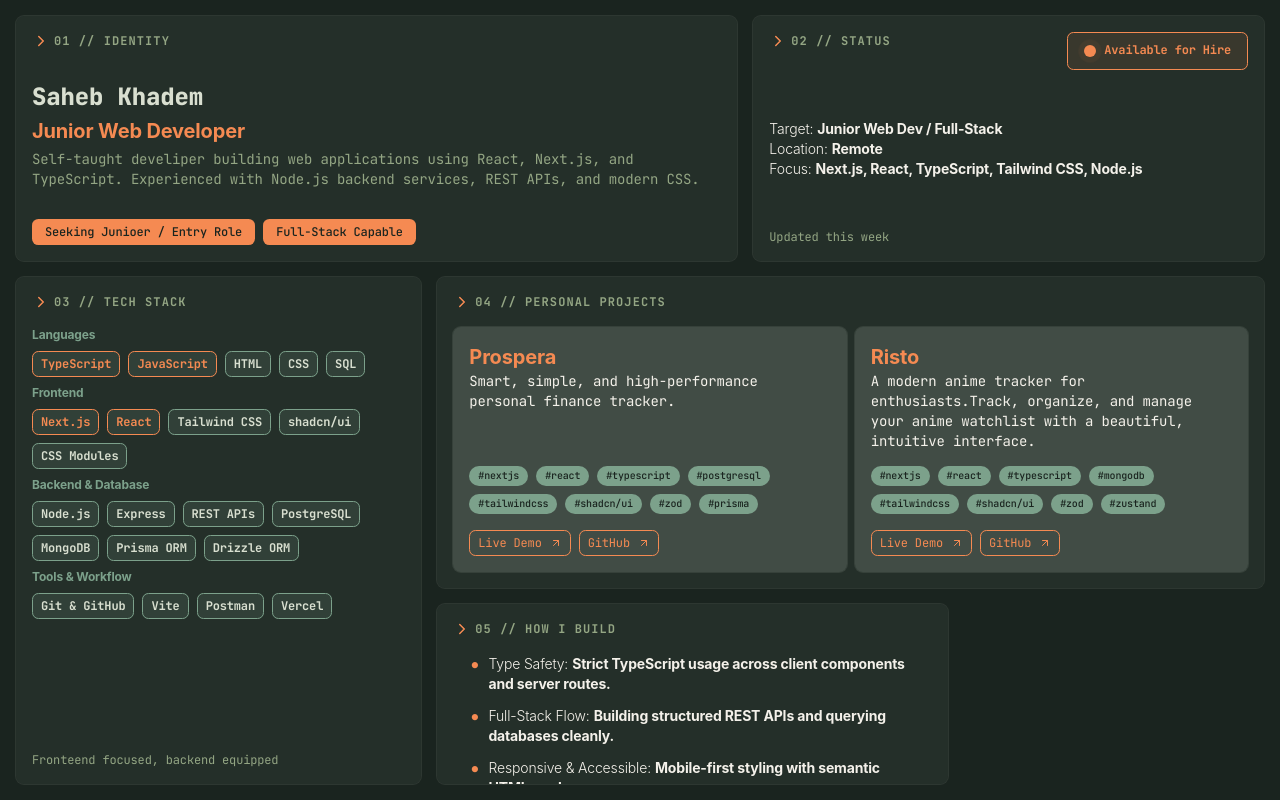
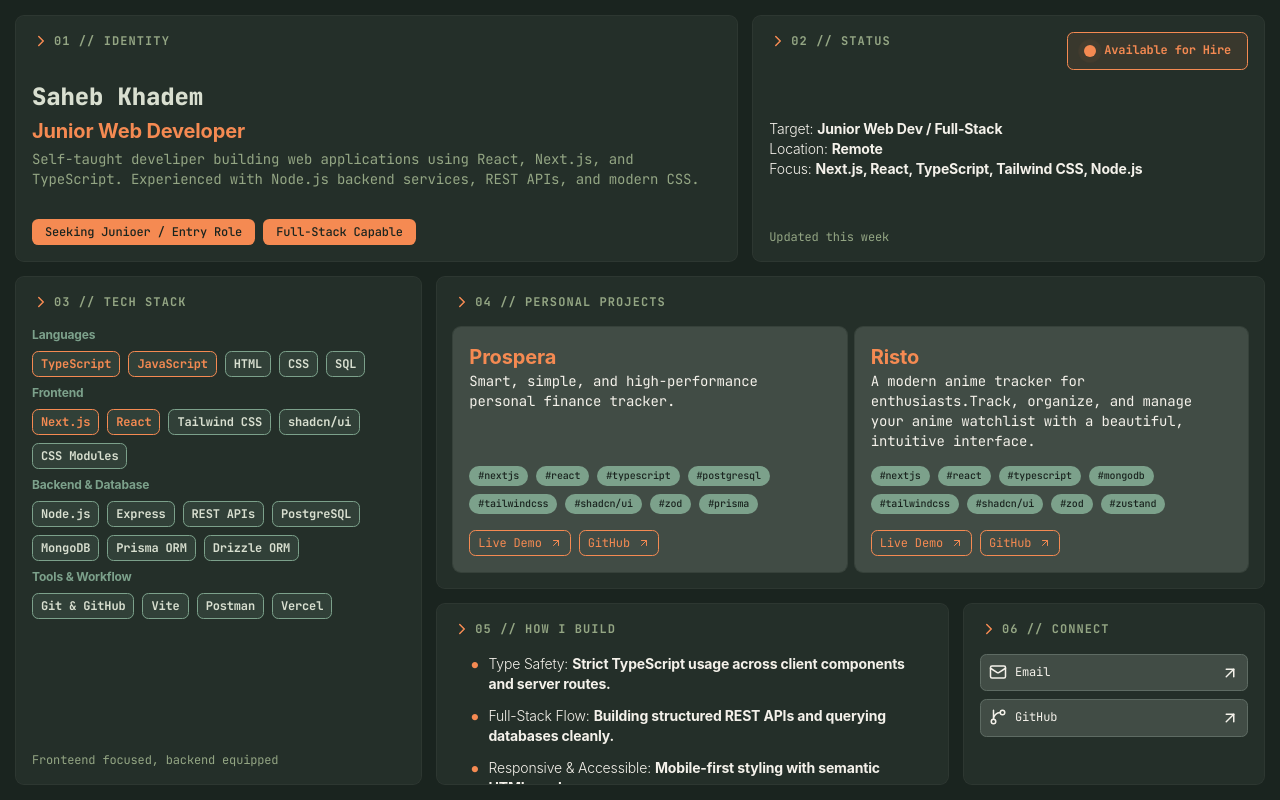
Before and after one commit to sahebkhadem/sahebkhademdev, a Next.js app: page / in a window 1280 px wide. Built offline with nearby package versions, Linux system fonts and the light colour scheme.

Commit message:
Add ConnectTile to homepage

```diff
--- a/src/app/page.tsx
+++ b/src/app/page.tsx
@@ -1,3 +1,4 @@
+import ConnectTile from "@/components/tiles/ConnectTile";
 import HowIBuildTile from "@/components/tiles/HowIBuildTile";
 import IdentityTile from "@/components/tiles/IdentityTile";
 import ProjectsTile from "@/components/tiles/projects/ProjectsTile";
@@ -12,6 +13,7 @@ export default function Home() {
 			<TechStackTile className="md:col-span-4 md:row-span-8" />
 			<ProjectsTile className="md:col-span-8 md:row-span-5" />
 			<HowIBuildTile className="md:col-span-5 md:row-span-3" />
+			<ConnectTile className="md:col-span-3 md:row-span-3" />
 		</main>
 	);
 }
--- /dev/null
+++ b/src/components/tiles/ConnectTile.tsx
@@ -0,0 +1,57 @@
+import Link from "next/link";
+
+import { ArrowUpRight, ChevronRight, GitBranch, Mail } from "lucide-react";
+
+import { Card, CardContent, CardHeader, CardTitle } from "@/components/ui/card";
+
+import { cn } from "@/lib/utils";
+
+export default function IdentityTile({ className }: { className?: string }) {
+	return (
+		<Card
+			className={cn(
+				"flex flex-col bg-accent/15 transition-colors hover:bg-accent/25",
+				className
+			)}
+		>
+			<CardHeader>
+				<CardTitle className="flex items-center gap-1 font-bold font-mono text-xs">
+					<ChevronRight className="text-primary" size={18} />
+					<p className="text-muted-foreground tracking-widest">
+						{"06 // CONNECT"}
+					</p>
+				</CardTitle>
+			</CardHeader>
+			<CardContent>
+				<CardContent className="p-0">
+					<div className="flex flex-col gap-2">
+						<Link
+							href="mailto:saheb1379@gmail.com"
+							className="flex items-center justify-between gap-2 rounded-md border border-accent bg-accent/50 p-2 transition-colors hover:bg-accent/75"
+						>
+							<div className="flex gap-2">
+								<Mail size={18} />
+								<span>Email</span>
+							</div>
+
+							<ArrowUpRight size={18} />
+						</Link>
+						<Link
+							href="https://github.com/sahebkhadem"
+							target="_blank"
+							className="flex items-center justify-between gap-2 rounded-md border border-accent bg-accent/50 p-2 transition-colors hover:bg-accent/75"
+							rel="noopener"
+						>
+							<div className="flex gap-2">
+								<GitBranch size={18} />
+								<span>GitHub</span>
+							</div>
+
+							<ArrowUpRight size={18} />
+						</Link>
+					</div>
+				</CardContent>
+			</CardContent>
+		</Card>
+	);
+}
```
